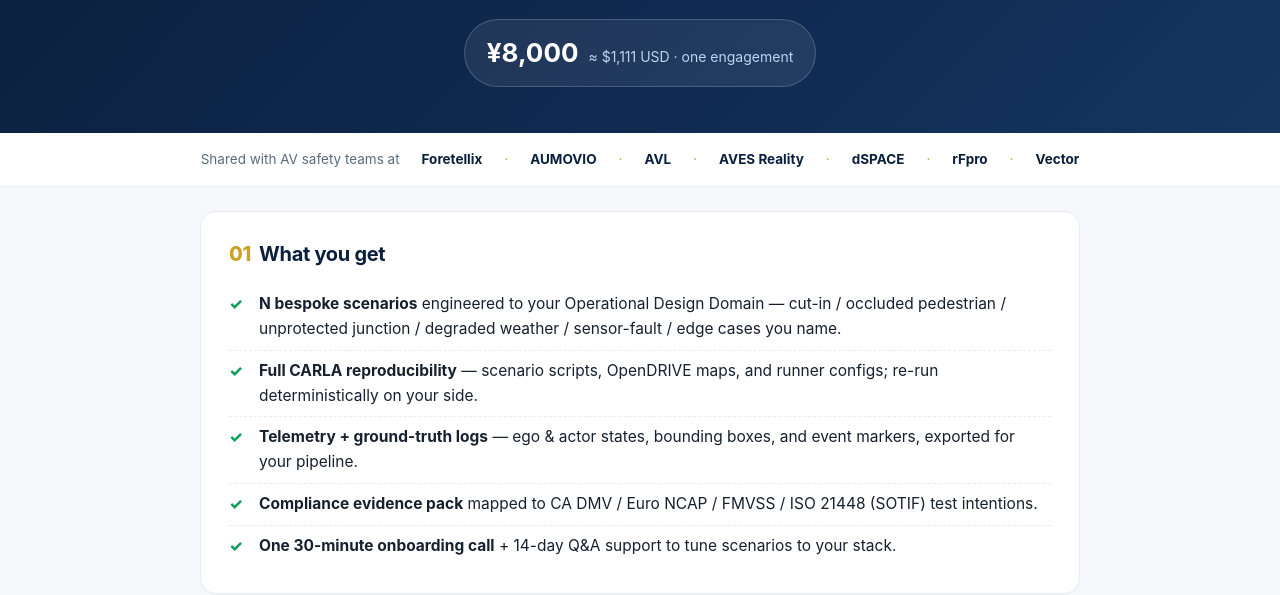
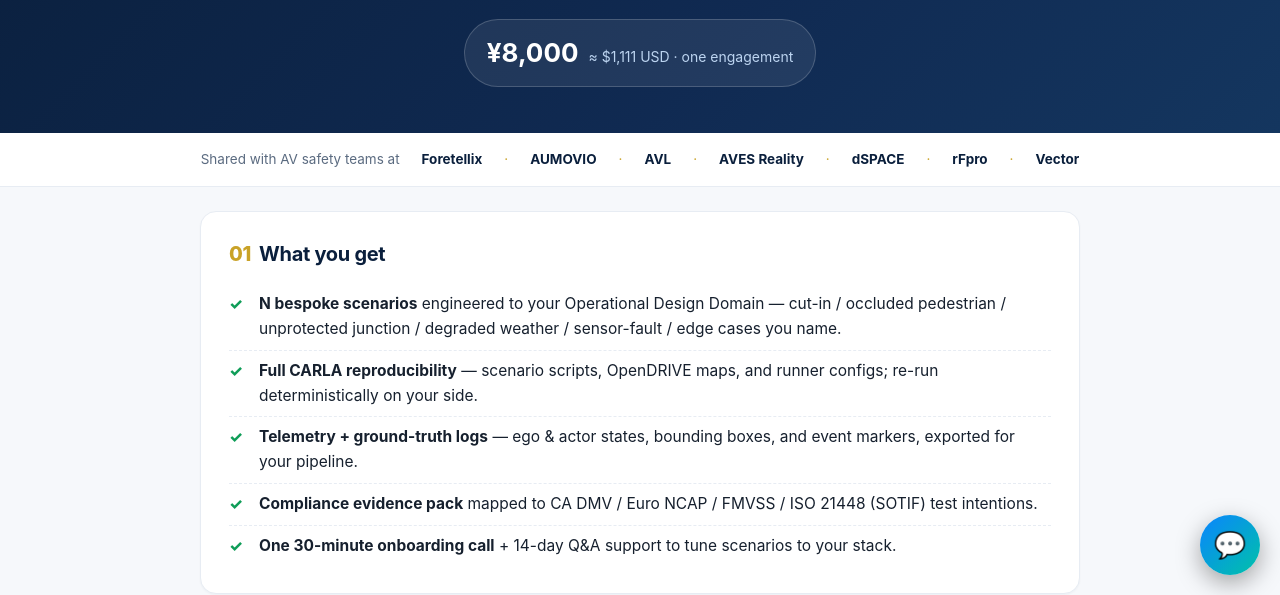
Before and after one commit to BuqingLiu/santaclara-aegis, a plain HTML site: page proposal-custom.html in a window 1280 px wide. Shown: the part 205-800 px from the top of the page. Drawn offline with Linux system fonts and the light colour scheme.

Commit message:
Add 24/7 AI sales clerk widget (self-serve PayPal/WeChat/Alipay) + fix flash-sale countdown

```diff
--- /dev/null
+++ b/assets/salesclerk.js
@@ -0,0 +1,264 @@
+/* SantaClara Aegis — 24/7 Automated Sales Clerk (no backend, runs forever)
+ * Bilingual (中文 / EN). Answers common buyer questions and drives to PayPal / WeChat / Alipay.
+ * Zero human in the loop: a visitor can read, get convinced, and pay without talking to anyone.
+ */
+(function () {
+  "use strict";
+
+  var LINKS = {
+    custom: "https://www.paypal.com/paypalme/BuqingLiu/556", // 50% deposit ¥8,000 (~$556)
+    trial: "https://www.paypal.com/paypalme/BuqingLiu/55",    // Trial ¥399 (~$55)
+    sample: "samples/sample-scenario.html",
+    proposal: "proposal-custom.html"
+  };
+
+  // Knowledge base: keywords (lowercase) -> bilingual answer + optional CTA type
+  var KB = [
+    {
+      k: ["是什么", "介绍", "what is", "about", "产品", "product"],
+      zh: "SantaClara Aegis 是一套「自动驾驶安全关键场景」订阅库：23 类边缘场景，每类都附带真实遥测 CSV + 可复现 CARLA 仿真脚本 + 合规标注。它的工作就是帮您向监管/客户证明：您的 ADAS/AV 系统能处理那些最刁钻的边界情况（对应 EU NCAP 2026/2030、ISO 21448 SOTIF、UN-R157 安全签字）。",
+      en: "SantaClara Aegis is a subscription library of safety-critical AV scenarios — 23 edge-case classes, each with real telemetry CSV + a reproducible CARLA script + compliance tags. Its job: help you prove to regulators/customers that your ADAS/AV stack handles the hardest edge cases (maps to EU NCAP 2026/2030, ISO 21448 SOTIF, UN-R157 sign-off).",
+      cta: "custom"
+    },
+    {
+      k: ["场景", "有哪些", "scenario", "scenarios", "类别", "class"],
+      zh: "23 类含：强行加塞、遮挡行人、鬼探头、传感器失效、极端天气、路口冲突、违章车辆、施工区、隧道明暗、夜间逆行、公交靠站、两轮车穿插、自动泊车边界、高速汇入、紧急制动规避等。每类都来自真实路采 + 仿真复现。",
+      en: "23 classes: aggressive cut-in, occluded pedestrian, jaywalker 'ghost', sensor failure, extreme weather, intersection conflict, reckless vehicle, work zone, tunnel glare, night wrong-way, bus stop, two-wheeler weave, parking edge, highway merge, emergency-brake avoidance, and more — each from real road data + simulation replay.",
+      cta: "sample"
+    },
+    {
+      k: ["合规", "法规", "标准", "compliance", "regulation", "ncap", "sotif", "un-r157", "标准"],
+      zh: "每个场景都预标注了合规意图：直接对应 EU NCAP 2026 / 2030、ISO 21448 SOTIF、UN-R157、加州 DMV。交付物里的 annotation JSON 让审计/签字人员能一键溯源「这个场景在验证哪条法规」。",
+      en: "Every scenario ships with pre-mapped compliance intent: EU NCAP 2026/2030, ISO 21448 SOTIF, UN-R157, CA DMV. The annotation JSON lets your safety/audit team trace 'which regulation does this scenario validate' in one click.",
+      cta: "proposal"
+    },
+    {
+      k: ["交付", "交付物", "包含", "deliver", "deliverable", "include", "csv", "数据"],
+      zh: "交付四件套：① 遥测 CSV（车辆轨迹/信号/事件）② 可复现 CARLA 仿真脚本（一键重跑）③ 合规标注 JSON ④ 场景报告（含风险等级与边界条件）。拍下后 2 小时内发货，支持微信 / 支付宝 / PayPal。",
+      en: "Four deliverables: (1) telemetry CSV (trajectories/signals/events), (2) reproducible CARLA script (one-click rerun), (3) compliance annotation JSON, (4) scenario report (risk tier + boundary conditions). Delivered within 2h of payment via WeChat / Alipay / PayPal.",
+      cta: "custom"
+    },
+    {
+      k: ["价格", "多少钱", "报价", "定价", "price", "pricing", "cost", "how much", "收费"],
+      zh: "买断：Trial ¥399 / Core-4 ¥1,999 / Full-23 ¥4,999 / 定制 ¥8,000 起。订阅：Pilot ¥999/月、Pro ¥4,999/月、Enterprise ¥19,999/月。全部支持 7 天无理由退款。对标价的市场（Applied Intuition / Foretellix 企业授权 $30K–500K/年）便宜 10–100 倍。",
+      en: "One-time: Trial ¥399 / Core-4 ¥1,999 / Full-23 ¥4,999 / Custom from ¥8,000. Subscription: Pilot ¥999/mo, Pro ¥4,999/mo, Enterprise ¥19,999/mo. All with 7-day no-question refund. 10–100x cheaper than market (Applied Intuition / Foretellix enterprise $30K–500K/yr).",
+      cta: "trial"
+    },
+    {
+      k: ["试用", "体验", "免费", "样例", "trial", "free", "sample", "demo", "试"],
+      zh: "两个零风险入口：① 免费样例场景（点下方「免费样例」看真实遥测+报告）② Trial ¥399 一次性买断 1 类场景跑通再决定。企业客户还可申请 2 周免费试点转付费。",
+      en: "Two zero-risk entries: (1) a free sample scenario (hit 'Free sample' below for real telemetry + report), (2) Trial ¥399 one-time for 1 class to validate before scaling. Enterprise buyers can also request a 2-week free pilot.",
+      cta: "sample"
+    },
+    {
+      k: ["怎么买", "购买", "付款", "支付", "buy", "purchase", "pay", "payment", "下单"],
+      zh: "点「立即购买」→ 跳转 PayPal（美元实时到账）/ 或微信、支付宝收款码扫码。支持 7 天无理由退款，拍下后 2 小时内自动发货。整个流程不需要和任何人说话。",
+      en: "Click 'Buy Now' -> PayPal (USD, instant) / or WeChat & Alipay QR. 7-day no-question refund; files auto-deliver within 2h of payment. No human needed in the loop.",
+      cta: "custom"
+    },
+    {
+      k: ["信任", "靠谱", "为什么", "案例", "trust", "why", "credibility", "who uses"],
+      zh: "我们给的是「真跑出来的数据」，不是 PPT：免费样例可验真、7 天无理由退款兜底、转介绍分成 15%、已服务 OEM / Tier-1 / 认证机构级别的精准买家。您先拿样例自己跑一遍再决定。",
+      en: "We sell real run data, not slides: verify via the free sample, 7-day refund as downside protection, 15% referral commission, already serving OEM / Tier-1 / certification-grade buyers. Run the sample yourself first.",
+      cta: "sample"
+    },
+    {
+      k: ["企业", "定制", "对公", "private", "enterprise", "custom", "bespoke", "consult"],
+      zh: "企业定制 ¥8,000 起：5 天交付、直接对接工程师、按您的车型/ODD/法规定制场景。先付 50% 定金（$556）启动，尾款交付前结清。看完整方案点「企业定制方案」。",
+      en: "Custom engagement from ¥8,000: 5-day turnaround, direct engineer contact, scenarios tailored to your vehicle/ODD/regulation. 50% deposit ($556) to start. See the full plan via 'Enterprise plan'.",
+      cta: "proposal"
+    }
+  ];
+
+  var GREET = {
+    zh: "👋 我是 SantaClara Aegis 的 AI 销售顾问，7×24 在线。下面挑个您关心的问题，或直接问我都行。",
+    en: "👋 I'm the SantaClara Aegis AI sales assistant, online 24/7. Pick a topic or just ask."
+  };
+  var FALLBACK = {
+    zh: "这个问题我建议直接对接真人工程师（同一天回复）。留个邮箱，我们把定制方案发您：",
+    en: "For this one, let's loop in a real engineer (same-day reply). Drop your email and we'll send a tailored plan:"
+  };
+  var MAILTO = "liuxiaochu@agent.qq.com";
+
+  var lang = "zh";
+  var panelOpen = false;
+
+  function el(tag, cls, html) {
+    var e = document.createElement(tag);
+    if (cls) e.className = cls;
+    if (html != null) e.innerHTML = html;
+    return e;
+  }
+
+  function ctaButtons(type) {
+    var wrap = el("div", "sc-cta");
+    if (type === "custom" || type == null) {
+      wrap.appendChild(btn("💳 " + (lang === "zh" ? "立即购买 Custom 定金 $556" : "Buy Custom deposit $556"), LINKS.custom));
+    }
+    if (type === "trial" || type == null) {
+      wrap.appendChild(btn("🧪 " + (lang === "zh" ? "试一试 Trial $55" : "Try Trial $55"), LINKS.trial));
+    }
+    if (type === "sample" || type == null) {
+      wrap.appendChild(btn("🔬 " + (lang === "zh" ? "免费样例" : "Free sample"), LINKS.sample));
+    }
+    if (type === "proposal" || type == null) {
+      wrap.appendChild(btn("📄 " + (lang === "zh" ? "企业定制方案" : "Enterprise plan"), LINKS.proposal));
+    }
+    return wrap;
+  }
+
+  function btn(label, href) {
+    var b = el("a", "sc-btn", label);
+    b.href = href;
+    b.target = "_blank";
+    b.rel = "noopener";
+    return b;
+  }
+
+  function answerNode(item) {
+    var box = el("div", "sc-msg sc-bot");
+    box.appendChild(el("div", "sc-text", lang === "zh" ? item.zh : item.en));
+    box.appendChild(ctaButtons(item.cta));
+    return box;
+  }
+
+  function injectCSS() {
+    var css = [
+      ".sc-fab{position:fixed;right:20px;bottom:20px;z-index:2147483000;width:60px;height:60px;border-radius:50%;",
+      "border:none;cursor:pointer;background:linear-gradient(135deg,#0a84ff,#00c2a8);color:#fff;font-size:26px;",
+      "box-shadow:0 8px 24px rgba(0,0,0,.35);display:flex;align-items:center;justify-content:center}",
+      ".sc-panel{position:fixed;right:20px;bottom:92px;z-index:2147483000;width:370px;max-width:calc(100vw - 40px);",
+      "height:520px;max-height:calc(100vh - 120px);background:#0f1420;color:#e8edf5;border-radius:16px;",
+      "box-shadow:0 16px 48px rgba(0,0,0,.5);display:flex;flex-direction:column;overflow:hidden;font-family:-apple-system,Segoe UI,Roboto,Helvetica,Arial,sans-serif}",
+      ".sc-head{background:linear-gradient(135deg,#0a84ff,#00c2a8);padding:14px 16px;display:flex;align-items:center;justify-content:space-between}",
+      ".sc-head .sc-title{font-weight:700;font-size:15px}",
+      ".sc-head .sc-lang{display:flex;gap:6px}",
+      ".sc-head .sc-lang button{background:rgba(255,255,255,.18);border:none;color:#fff;font-size:12px;padding:4px 8px;border-radius:8px;cursor:pointer}",
+      ".sc-head .sc-lang button.on{background:#fff;color:#0a84ff;font-weight:700}",
+      ".sc-body{flex:1;overflow-y:auto;padding:14px;display:flex;flex-direction:column;gap:10px}",
+      ".sc-msg{max-width:88%;padding:10px 12px;border-radius:12px;font-size:13.5px;line-height:1.55}",
+      ".sc-bot{background:#1c2536;align-self:flex-start;border-bottom-left-radius:4px}",
+      ".sc-user{background:#0a84ff;align-self:flex-end;border-bottom-right-radius:4px;color:#fff}",
+      ".sc-text{white-space:pre-wrap}",
+      ".sc-chips{display:flex;flex-wrap:wrap;gap:6px}",
+      ".sc-chip{background:#1c2536;border:1px solid #2c3a52;color:#cfe0ff;border-radius:999px;padding:6px 10px;font-size:12.5px;cursor:pointer}",
+      ".sc-chip:hover{border-color:#0a84ff}",
+      ".sc-cta{display:flex;flex-wrap:wrap;gap:6px;margin-top:8px}",
+      ".sc-btn{background:#00c2a8;color:#04201b;text-decoration:none;font-weight:700;font-size:12.5px;padding:7px 10px;border-radius:9px}",
+      ".sc-btn:hover{filter:brightness(1.08)}",
+      ".sc-input{display:flex;gap:8px;padding:10px;border-top:1px solid #1c2536;background:#0b0f18}",
+      ".sc-input input{flex:1;background:#1c2536;border:1px solid #2c3a52;color:#e8edf5;border-radius:9px;padding:9px 11px;font-size:13px;outline:none}",
+      ".sc-input button{background:#0a84ff;border:none;color:#fff;border-radius:9px;padding:0 14px;font-weight:700;cursor:pointer}",
+      ".sc-foot{padding:6px 12px;font-size:11px;color:#7e8aa0;text-align:center;border-top:1px solid #1c2536}",
+      "@media(max-width:480px){.sc-panel{right:8px;bottom:84px;width:calc(100vw - 16px)}}"
+    ].join("");
+    var s = el("style");
+    s.textContent = css;
+    document.head.appendChild(s);
+  }
+
+  function build() {
+    injectCSS();
+    var fab = el("button", "sc-fab", "💬");
+    fab.setAttribute("aria-label", "AI sales assistant");
+    var panel = el("div", "sc-panel");
+    panel.style.display = "none";
+
+    var head = el("div", "sc-head");
+    var title = el("div", "sc-title", "SantaClara Aegis · AI 销售顾问");
+    var langBox = el("div", "sc-lang");
+    var bZh = el("button", "on", "中文");
+    var bEn = el("button", "", "EN");
+    langBox.appendChild(bZh); langBox.appendChild(bEn);
+    head.appendChild(title); head.appendChild(langBox);
+
+    var body = el("div", "sc-body");
+    var inputRow = el("div", "sc-input");
+    var input = el("input");
+    input.type = "text";
+    input.placeholder = "问点什么…";
+    var send = el("button", "", "发送");
+    inputRow.appendChild(input); inputRow.appendChild(send);
+    var foot = el("div", "sc-foot", "7 天无理由退款 · 真人工程师同日支持");
+
+    panel.appendChild(head); panel.appendChild(body); panel.appendChild(inputRow); panel.appendChild(foot);
+    document.body.appendChild(fab); document.body.appendChild(panel);
+
+    function setLang(l) {
+      lang = l;
+      bZh.className = l === "zh" ? "on" : "";
+      bEn.className = l === "en" ? "on" : "";
+      input.placeholder = l === "zh" ? "问点什么…" : "Ask anything…";
+      renderHome();
+    }
+    bZh.onclick = function () { setLang("zh"); };
+    bEn.onclick = function () { setLang("en"); };
+
+    function push(node) { body.appendChild(node); body.scrollTop = body.scrollHeight; }
+
+    function renderHome() {
+      body.innerHTML = "";
+      push(el("div", "sc-msg sc-bot", GREET[lang]));
+      var chips = el("div", "sc-chips");
+      var topics = lang === "zh"
+        ? ["这是什么？", "场景有哪些？", "合规怎么对应？", "交付物是什么？", "价格多少？", "能先试用吗？", "怎么买？", "企业定制？"]
+        : ["What is this?", "Which scenarios?", "Compliance?", "Deliverables?", "Pricing?", "Free trial?", "How to buy?", "Enterprise?"];
+      topics.forEach(function (t, i) {
+        var c = el("div", "sc-chip", t);
+        c.onclick = function () { ask(KB[i].k[0], true); };
+        chips.appendChild(c);
+      });
+      push(chips);
+    }
+
+    function match(text) {
+      var q = (text || "").toLowerCase();
+      for (var i = 0; i < KB.length; i++) {
+        var keys = KB[i].k;
+        for (var j = 0; j < keys.length; j++) {
+          if (q.indexOf(keys[j].toLowerCase()) >= 0) return KB[i];
+        }
+      }
+      return null;
+    }
+
+    function ask(text, fromChip) {
+      if (!fromChip) {
+        var u = el("div", "sc-msg sc-user", text);
+        push(u);
+      }
+      var hit = match(text);
+      if (hit) {
+        push(answerNode(hit));
+      } else {
+        var fb = el("div", "sc-msg sc-bot", FALLBACK[lang]);
+        var m = el("a", "sc-btn", lang === "zh" ? "✉ 留邮箱对接工程师" : "✉ Leave email");
+        m.href = "mailto:" + MAILTO + "?subject=" + encodeURIComponent("SantaClara Aegis 定制咨询") + "&body=" + encodeURIComponent("您好，我想了解企业定制方案，我的邮箱是：");
+        m.target = "_blank";
+        fb.appendChild(m);
+        push(fb);
+      }
+    }
+
+    fab.onclick = function () {
+      panelOpen = !panelOpen;
+      panel.style.display = panelOpen ? "flex" : "none";
+      fab.textContent = panelOpen ? "✕" : "💬";
+      if (panelOpen) renderHome();
+    };
+    function submit() {
+      var v = input.value.trim();
+      if (!v) return;
+      input.value = "";
+      ask(v, false);
+    }
+    send.onclick = submit;
+    input.addEventListener("keydown", function (e) { if (e.key === "Enter") submit(); });
+  }
+
+  if (document.readyState === "loading") {
+    document.addEventListener("DOMContentLoaded", build);
+  } else {
+    build();
+  }
+})();
```
Also changed, not shown: index.html (+2 -1 lines), proposal-custom.html (+1 -0 lines).
